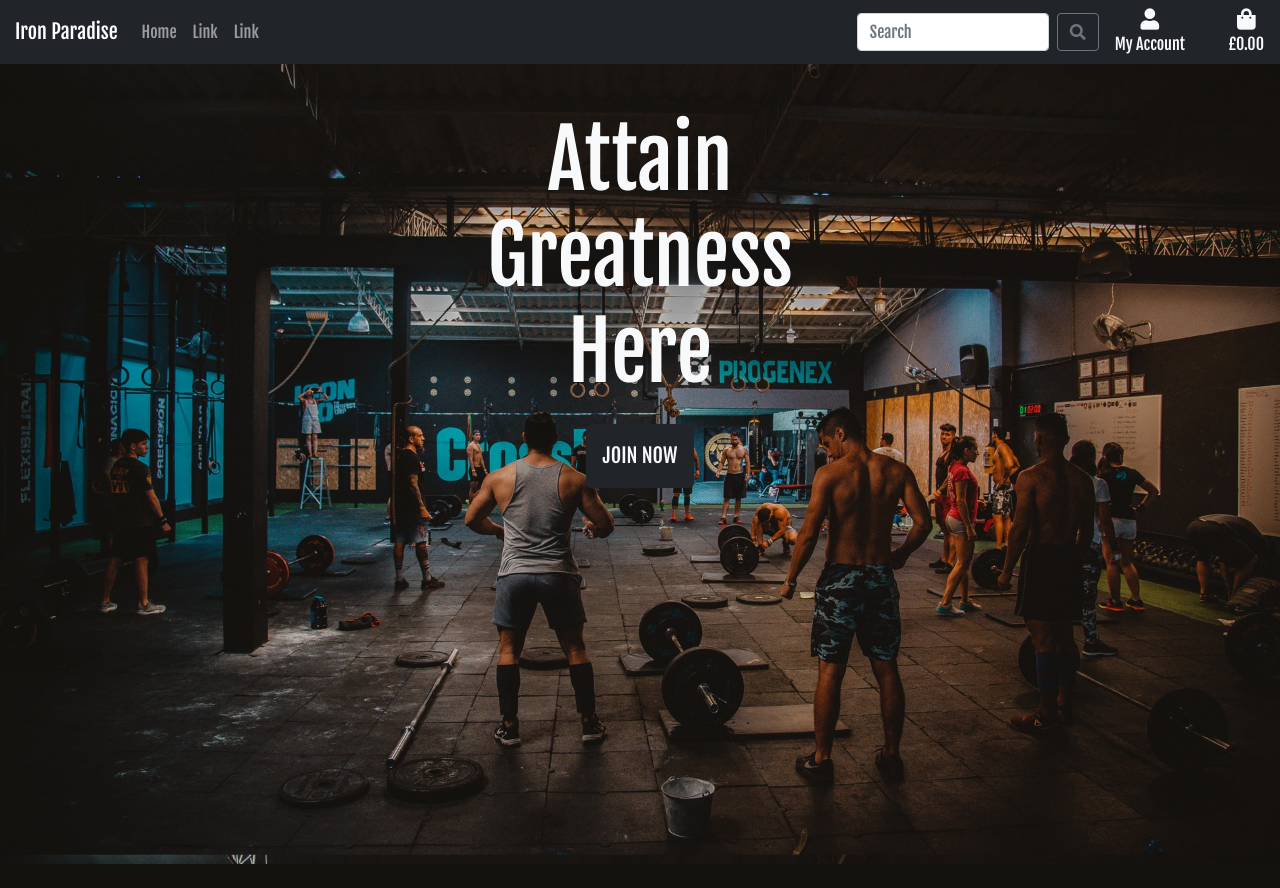
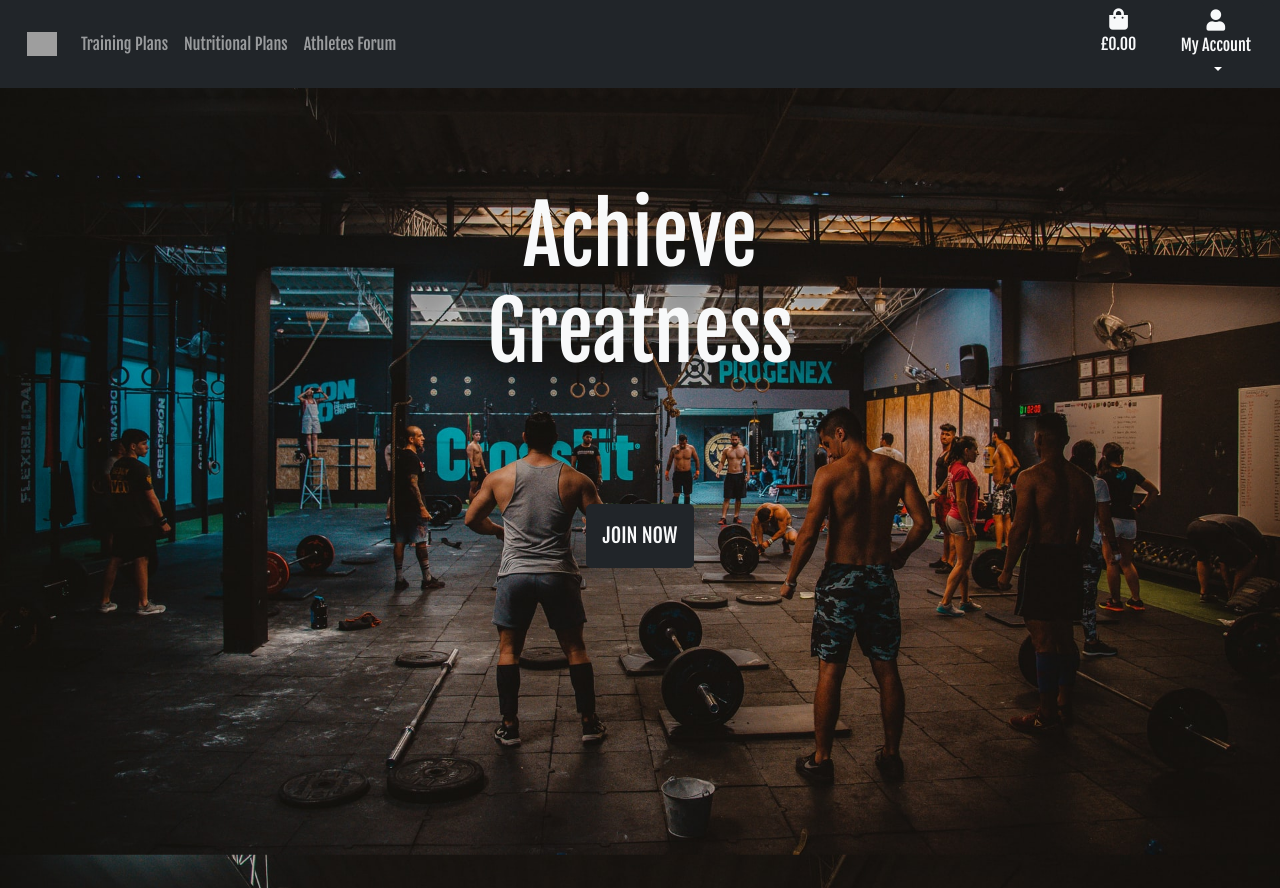
Before and after one commit to StevePilcher/FitClub-MS4, a Django app: page / in a window 1280 px wide. Before the commit the page ends 864 px from the top, so only its background shows below. Run offline with Django 3.2, Linux system fonts and the light colour scheme; the visitor is signed in with stand-in values (Sample User, id 1); grey boxes are pictures that could not be loaded.

Commit message:
switch Navbar to simplified version

```diff
--- a/home/templates/home/index.html
+++ b/home/templates/home/index.html
@@ -2,21 +2,23 @@
 {% load static %}
 
 {% block page_header %}
-
 {% endblock %}
 
 {% block content %}
-<div class="container vh-100">
-    <div class="row d-flex justify-content-center h-80" id="hero-quote">
-        <div class="col-12 col-md-6 align-items-center">
-            <h1 class="display-1 logo-font text-light text-center">
-                Attain<br>
-                Greatness<br>
-                Here<br>
-            </h1>
+<div class="container-fluid vh-100">
+    <div class="h-50 d-flex align-items-center justify-content-center">
+        <div class="row d-flex " id="hero-quote">
+            <div class="col-12 d-flex justify-content-center align-items-center">
+                <h1 class="display-1 logo-font text-light text-center">
+                    Achieve<br>
+                    Greatness<br>
+                </h1>
+            </div>
         </div>
-        <div class="row h-20" id="join-now-row">
-            <div class="col-12 d-flex justify-content-center align-items-center">
+    </div>
+    <div class="h-50 d-flex align-items-top justify-content-center">
+        <div class="row" id="join-now-row">
+            <div class="col-12">
                 <h4>
                     <a href="" class="join-now-button btn btn-dark btn-lg text-uppercase text-light py-3">Join Now</a>
                 </h4>
@@ -24,7 +26,4 @@
         </div>
     </div>
 </div>
-
-
-
 {% endblock %}
--- a/static/css/base.css
+++ b/static/css/base.css
@@ -31,7 +31,7 @@ body {
 /*Hero Quote & Landing Page*/
 
 #hero-quote {
-    padding: 3em;
+    padding: 0;
 }
 
 #join-now-row {
--- a/templates/base.html
+++ b/templates/base.html
@@ -35,61 +35,35 @@
 </head>
 
 <body>
-    <header>
-        <div class="container-fluid header g-0 logo-font">
-            <nav class="navbar navbar-expand-lg navbar-dark bg-dark">
-                <div class="container-fluid">
-                    <a class="navbar-brand " href="#">Iron Paradise</a>
+    <header class="container-fluid g-0">
+        <div id="topnav" class="row bg-dark d-lg-flex">
+            <nav class="navbar navbar-expand-lg navbar-dark bg-dark justify-space-between">
+                <!-- Navbar content -->
+                <div class="container-fluid ">
                     <button class="navbar-toggler" type="button" data-bs-toggle="collapse"
-                        data-bs-target="#navbarSupportedContent" aria-controls="navbarSupportedContent"
-                        aria-expanded="false" aria-label="Toggle navigation">
+                        data-bs-target="#navbarTogglerDemo01" aria-controls="navbarTogglerDemo01" aria-expanded="false"
+                        aria-label="Toggle navigation">
                         <span class="navbar-toggler-icon"></span>
                     </button>
-                    <div class="collapse navbar-collapse" id="navbarSupportedContent">
-
+                    <div class="collapse navbar-collapse" id="navbarTogglerDemo01">
+                        <a class="navbar-brand" href="#">
+                            <img src="/docs/5.0/assets/brand/bootstrap-logo.svg" alt="" width="30" height="24">
+                        </a>
                         <ul class="navbar-nav me-auto mb-2 mb-lg-0">
                             <li class="nav-item">
-                                <a class="nav-link" aria-current="page" href="{% url 'home' %}">Home</a>
+                                <a class="nav-link" href="#">Training Plans </a>
                             </li>
                             <li class="nav-item">
-                                <a class="nav-link" href="#">Link</a>
+                                <a class="nav-link" href="#">Nutritional Plans</a>
                             </li>
+                            {% if request.user.is_authenticated %}
                             <li class="nav-item">
-                                <a class="nav-link" href="#">Link</a>
+                                <a class="nav-link" href="#">Athletes Forum</a>
                             </li>
+                            {% endif %}
                         </ul>
-
-                        <form class="d-flex" method="GET" action="">
-                            <input class="form-control me-2" type="text" name="q" aria-label="Search"
-                                placeholder="Search">
-                            <button class="btn btn-outline-secondary" type="submit">
-                                <span>
-                                    <i class="fas fa-search"></i>
-                                </span>
-                            </button>
-                        </form>
-                        <ul class="list-inline list-unstyled text-center text-lg-right my-0">
-                            <li class="list-inline-item dropdown">
-                                <a class="text-black nav-link" href="#" id="user-options" data-toggle="dropdown"
-                                    aria-haspopup="true" aria-expanded="false">
-                                    <div class="text-center text-light">
-                                        <div><i class="fas fa-user fa-lg"></i></div>
-                                        <p class="my-0">My Account</p>
-                                    </div>
-                                </a>
-                                <div class="dropdown-menu border-0" aria-labelledby="user-options">
-                                    {% if request.user.is_authenticated %}
-                                    {% if request.user.is_superuser %}
-                                    <a href="" class="dropdown-item">Product Management</a>
-                                    {% endif %}
-                                    <a href="" class="dropdown-item">My Profile</a>
-                                    <a href="{% url 'account_logout' %}" class="dropdown-item">Logout</a>
-                                    {% else %}
-                                    <a href="{% url 'account_signup' %}" class="dropdown-item">Register</a>
-                                    <a href="{% url 'account_login' %}" class="dropdown-item">Login</a>
-                                    {% endif %}
-                                </div>
-                            </li>
+                        <div class="col-12 col-lg-4">
+                            <ul class="list-inline list-unstyled text-end my-0">
                                 <li class="list-inline-item">
                                     <a class="{% if grand_total %} text-warning font-weight-bold{% else %}text-light{% endif %} nav-link"
                                         href="">
@@ -105,12 +79,48 @@
                                         </div>
                                     </a>
                                 </li>
+                                <li class="list-inline-item dropdown">
+                                    <div class="dropdown px-1">
+                                        <button class="btn btn-dark dropdown-toggle" type="button" id="dropdownMenu2"
+                                            data-bs-toggle="dropdown" aria-expanded="false">
+                                            <div class="text-center text-light">
+                                                <div><i class="fas fa-user fa-lg"></i></div>
+                                                <p class="my-0">My Account</p>
+                                            </div>
+                                        </button>
+                                        <ul class="dropdown-menu dropdown-menu-end" aria-labelledby="dropdownMenu2">
+                                            {% if request.user.is_authenticated %}
+                                            {% if request.user.is_superuser %}
+                                            <a href="" class="dropdown-item">Product Management</a>
+                                            {% endif %}
+                                            <a href="" class="dropdown-item">My Profile</a>
+                                            <a href="{% url 'account_logout' %}" class="dropdown-item">Logout</a>
+                                            {% else %}
+                                            <a href="{% url 'account_signup' %}" class="dropdown-item">Register</a>
+                                            <a href="{% url 'account_login' %}" class="dropdown-item">Login</a>
+                                            {% endif %}
                                         </ul>
+                                    </div>
+                                </li>
+                            </ul>
+                        </div>
                     </div>
                 </div>
             </nav>
         </div>
+        <div class="row bg-dark">
+            {% include 'includes/main-nav.html' %}
+        </div>
+        <!--
+        <div id="delivery-banner" class="row text-center">
+            <div class="col bg-black text-white">
+                <h4 class="logo-font my-1">Free delivery on orders over ${{ free_shipping_threshold }}!</h4>
+            </div>
+        </div>
+-->
+
     </header>
+
 
     {% if messages %}
     <div class="message-container"></div>
--- /dev/null
+++ b/templates/includes/test.html
@@ -0,0 +1 @@
+<h1>hello</h1>
```
Also changed, not shown: templates/includes/main-nav.html (added, +24 -0 lines), templates/includes/mobile-header.html (added, +60 -0 lines). Lines whose indentation alone changed are shown as unchanged.
